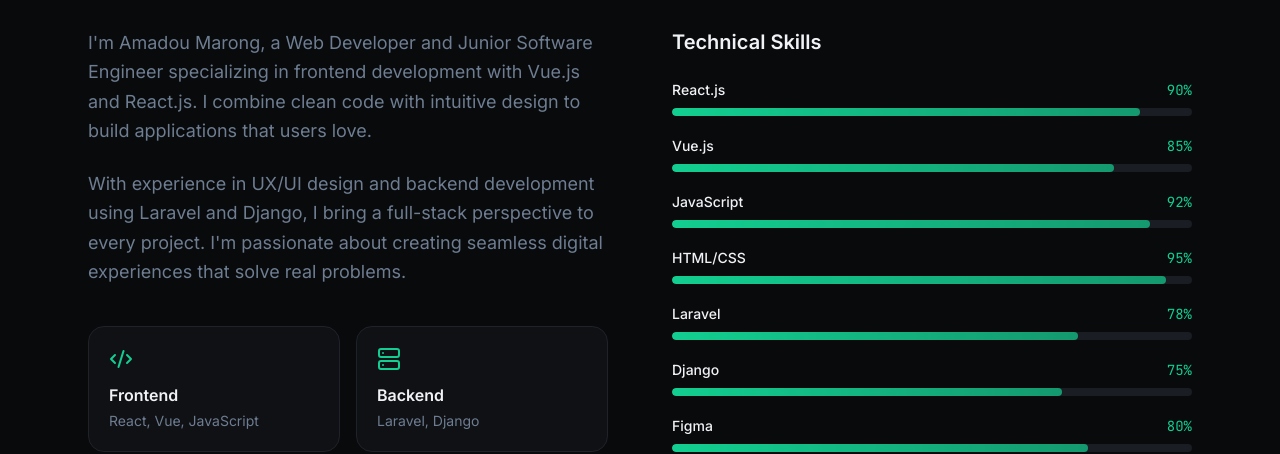
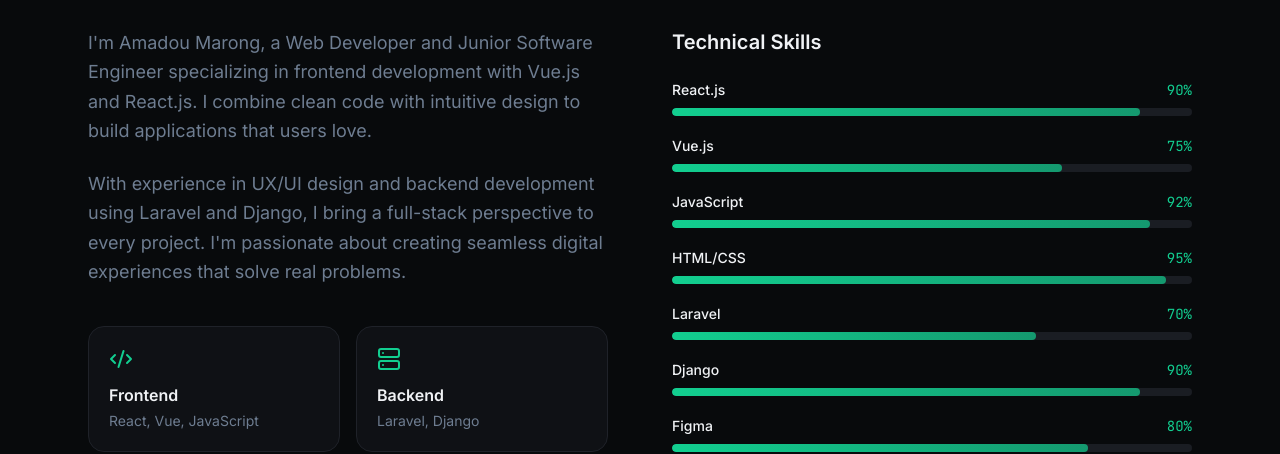
Before and after one commit to Amadou-Marong/my-updated-portfolio, a React (Vite) app: page / in a window 1280 px wide. Shown: the part 1060-1514 px from the top of the page. Built offline with nearby package versions, Linux system fonts and the light colour scheme.

Commit message:
added the portfolio images

```diff
--- a/src/Components/portfolio/AboutSection.jsx
+++ b/src/Components/portfolio/AboutSection.jsx
@@ -4,11 +4,11 @@
 
 const skills = [
   { name: "React.js", level: 90 },
-  { name: "Vue.js", level: 85 },
+  { name: "Vue.js", level: 75 },
   { name: "JavaScript", level: 92 },
   { name: "HTML/CSS", level: 95 },
-  { name: "Laravel", level: 78 },
-  { name: "Django", level: 75 },
+  { name: "Laravel", level: 70 },
+  { name: "Django", level: 90 },
   { name: "Figma", level: 80 },
   { name: "Git", level: 88 },
 ];
```
